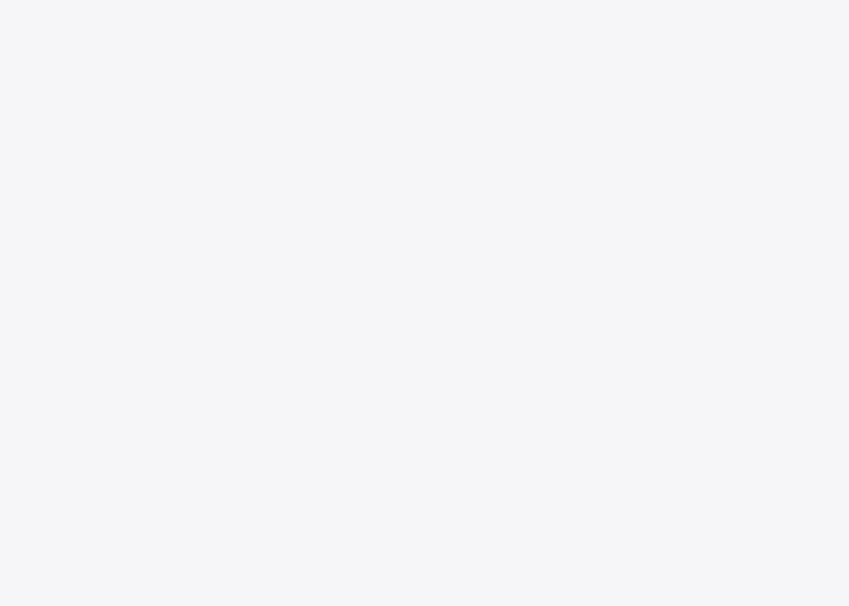
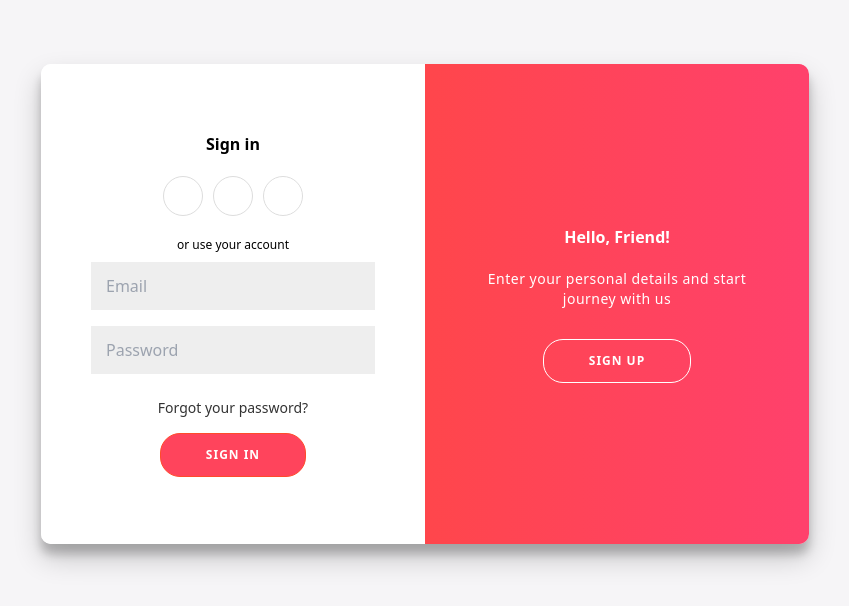
Before and after one commit to francobuceta/Ecommerce-Next.js, a Next.js app: page /auth in a window 1280 px wide. Shown: the top 606 px of the page, without its empty margins (215-1064 px from the left). Built offline with nearby package versions, Linux system fonts and the light colour scheme.

Commit message:
delete login & register pages and integrate them

```diff
--- a/src/app/auth/login/page.jsx
+++ /dev/null
@@ -1,46 +0,0 @@
-import Link from "next/link";
-
-const Login = () => {
-  return (
-    <>
-      <div class="container" id="container">
-        <div class="form-container-login sign-in-container">
-          <form action="#">
-            <h1>Sign in</h1>
-            <div class="social-container">
-              <a href="#" class="social">
-                <i class="fab fa-facebook-f"></i>
-              </a>
-              <a href="#" class="social">
-                <i class="fab fa-google-plus-g"></i>
-              </a>
-              <a href="#" class="social">
-                <i class="fab fa-linkedin-in"></i>
-              </a>
-            </div>
-            <span>or use your account</span>
-            <input type="email" placeholder="Email" />
-            <input type="password" placeholder="Password" />
-            <a href="#">Forgot your password?</a>
-            <button>Sign In</button>
-          </form>
-        </div>
-        <div class="overlay-container-login">
-          <div class="overlay-login">
-            <div class="overlay-panel overlay-right">
-              <h1>Hello, Friend!</h1>
-              <p>Enter your personal details and start journey with us</p>
-              <Link href="/auth/register">
-                <button class="ghost" id="signUp">
-                  Sign Up
-                </button>
-              </Link>
-            </div>
-          </div>
-        </div>
-      </div>
-    </>
-  );
-};
-
-export default Login;
--- a/src/app/auth/page.jsx
+++ b/src/app/auth/page.jsx
@@ -1,5 +1,84 @@
-const Auth = ({ children }) => {
-  return <>{children}</>;
+"use client";
+import { useState } from "react";
+
+const Auth = () => {
+  const [isClicked, setIsClicked] = useState(false);
+
+  const handleClick = () => {
+    setIsClicked(!isClicked);
+  };
+
+  return (
+    <section className="font-sans flex justify-center mt-16 height-[100vh]">
+      <div
+        className={`container ${isClicked ? "right-panel-active" : ""}`}
+        id="container"
+      >
+        <div className="form-container sign-up-container">
+          <form action="#">
+            <h1 className="font-bold">Create Account</h1>
+            <div className="social-container">
+              <a href="#" className="social">
+                <i className="fab fa-facebook-f"></i>
+              </a>
+              <a href="#" className="social">
+                <i className="fab fa-google-plus-g"></i>
+              </a>
+              <a href="#" className="social">
+                <i className="fab fa-linkedin-in"></i>
+              </a>
+            </div>
+            <span>or use your email for registration</span>
+            <input type="text" placeholder="Name" />
+            <input type="email" placeholder="Email" />
+            <input type="password" placeholder="Password" />
+            <button>Sign Up</button>
+          </form>
+        </div>
+        <div className="form-container sign-in-container">
+          <form action="#">
+            <h1 className="font-bold">Sign in</h1>
+            <div className="social-container">
+              <a href="#" className="social">
+                <i className="fab fa-facebook-f"></i>
+              </a>
+              <a href="#" className="social">
+                <i className="fab fa-google-plus-g"></i>
+              </a>
+              <a href="#" className="social">
+                <i className="fab fa-linkedin-in"></i>
+              </a>
+            </div>
+            <span>or use your account</span>
+            <input type="email" placeholder="Email" />
+            <input type="password" placeholder="Password" />
+            <a href="#">Forgot your password?</a>
+            <button>Sign In</button>
+          </form>
+        </div>
+        <div className="overlay-container">
+          <div className="overlay">
+            <div className="overlay-panel overlay-left">
+              <h1 className="font-bold">Welcome Back!</h1>
+              <p>
+                To keep connected with us please login with your personal info
+              </p>
+              <button className="ghost" id="signIn" onClick={handleClick}>
+                Sign In
+              </button>
+            </div>
+            <div className="overlay-panel overlay-right">
+              <h1 className="font-bold">Hello, Friend!</h1>
+              <p>Enter your personal details and start journey with us</p>
+              <button className="ghost" id="signUp" onClick={handleClick}>
+                Sign Up
+              </button>
+            </div>
+          </div>
+        </div>
+      </div>
+    </section>
+  );
 };
 
 export default Auth;
--- a/src/app/auth/register/page.jsx
+++ /dev/null
@@ -1,46 +0,0 @@
-import Link from "next/link";
-
-const Register = () => {
-  return (
-    <div class="container" id="container">
-      <div class="overlay-container-register">
-        <div class="overlay-register">
-          <div class="overlay-panel overlay-left">
-            <h1>Welcome Back!</h1>
-            <p>
-              To keep connected with us please login with your personal info
-            </p>
-            <Link href="/auth/login">
-              <button class="ghost" id="signIn">
-                Sign In
-              </button>
-            </Link>
-          </div>
-        </div>
-      </div>
-      <div class="form-container-register sign-up-container">
-        <form action="#">
-          <h1>Create Account</h1>
-          <div class="social-container">
-            <a href="#" class="social">
-              <i class="fab fa-facebook-f"></i>
-            </a>
-            <a href="#" class="social">
-              <i class="fab fa-google-plus-g"></i>
-            </a>
-            <a href="#" class="social">
-              <i class="fab fa-linkedin-in"></i>
-            </a>
-          </div>
-          <span>or use your email for registration</span>
-          <input type="text" placeholder="Name" />
-          <input type="email" placeholder="Email" />
-          <input type="password" placeholder="Password" />
-          <button>Sign Up</button>
-        </form>
-      </div>
-    </div>
-  );
-};
-
-export default Register;
--- a/src/globals.css
+++ b/src/globals.css
@@ -3,27 +3,14 @@
 @tailwind utilities;
 
 body {
-  font-family: "Montserrat", sans-serif;
   background: #f6f5f7;
-  display: flex;
-  flex-direction: column;
-  justify-content: center;
-  align-items: center;
-  height: 100vh;
-  margin: -20px 0 50px;
-  margin-top: 20px;
-}
-
-h1 {
-  font-weight: bold;
-  margin: 0;
 }
 
 p {
   font-size: 14px;
   font-weight: 100;
   line-height: 20px;
-  letter-spacing: 0.5px;
+  letter-spacing: .5px;
   margin: 20px 0 30px;
 }
 
@@ -41,7 +28,7 @@ a {
 .container {
   background: #fff;
   border-radius: 10px;
-  box-shadow: 0 14px 28px rgba(0, 0, 0, 0.2), 0 10px 10px rgba(0, 0, 0, 0.2);
+  box-shadow: 0 14px 28px rgba(0, 0, 0, .2), 0 10px 10px rgba(0, 0, 0, .2);
   position: relative;
   overflow: hidden;
   width: 768px;
@@ -49,22 +36,11 @@ a {
   min-height: 480px;
 }
 
-.form-container-login form {
+.form-container form {
   background: #fff;
   display: flex;
   flex-direction: column;
-  padding: 0 50px;
-  height: 100%;
-  justify-content: center;
-  align-items: center;
-  text-align: center;
-}
-
-.form-container-register form {
-  background: #fff;
-  display: flex;
-  flex-direction: column;
-  padding: 0 50px;
+  padding:  0 50px;
   height: 100%;
   justify-content: center;
   align-items: center;
@@ -86,15 +62,7 @@ a {
   width: 40px;
 }
 
-.form-container-login input {
-  background: #eee;
-  border: none;
-  padding: 12px 15px;
-  margin: 8px 0;
-  width: 100%;
-}
-
-.form-container-register input {
+.form-container input {
   background: #eee;
   border: none;
   padding: 12px 15px;
@@ -116,7 +84,7 @@ button {
 }
 
 button:active {
-  transform: scale(0.95);
+  transform: scale(.95);
 }
 
 button:focus {
@@ -128,53 +96,38 @@ button.ghost {
   border-color: #fff;
 }
 
-.form-container-login {
+.form-container {
   position: absolute;
   top: 0;
   height: 100%;
-  transition: all 0.6s ease-in-out;
-}
-
-.form-container-register {
-  position: absolute;
-  top: 0;
-  height: 100%;
-  transition: all 0.6s ease-in-out;
+  transition: all .6s ease-in-out;
 }
 
 .sign-in-container {
   left: 0;
   width: 50%;
+  z-index: 2;
 }
 
 .sign-up-container {
-  left: 50%;
+  left: 0;
   width: 50%;
+  z-index: 1;
+  opacity: 0;
 }
 
-.overlay-container-login {
+.overlay-container {
   position: absolute;
   top: 0;
   left: 50%;
   width: 50%;
   height: 100%;
   overflow: hidden;
-  transition: transform 0.6s ease-in-out;
+  transition: transform .6s ease-in-out;
   z-index: 100;
 }
 
-.overlay-container-register {
-  position: absolute;
-  top: 0;
-  /* left: 50%; */
-  width: 50%;
-  height: 100%;
-  overflow: hidden;
-  transition: transform 0.6s ease-in-out;
-  z-index: 100;
-}
-
-.overlay-login {
+.overlay {
   background: #ff416c;
   background: linear-gradient(to right, #ff4b2b, #ff416c) no-repeat 0 0 / cover;
   color: #fff;
@@ -183,19 +136,7 @@ button.ghost {
   height: 100%;
   width: 200%;
   transform: translateY(0);
-  transition: transform 0.6s ease-in-out;
-}
-
-.overlay-register {
-  background: #ff416c;
-  background: linear-gradient(to right, #ff4b2b, #ff416c) no-repeat 0 0 / cover;
-  color: #fff;
-  position: relative;
-  /* left: -100%; */
-  height: 100%;
-  width: 200%;
-  transform: translateY(0);
-  transition: transform 0.6s ease-in-out;
+  transition: transform .6s ease-in-out;
 }
 
 .overlay-panel {
@@ -210,7 +151,7 @@ button.ghost {
   width: 50%;
   text-align: center;
   transform: translateY(0);
-  transition: transform 0.6s ease-in-out;
+  transition: transform .6s ease-in-out;
 }
 
 .overlay-right {
@@ -221,3 +162,35 @@ button.ghost {
 .overlay-left {
   transform: translateY(-20%);
 }
+
+/* Move signin to right */
+.container.right-panel-active .sign-in-container {
+  transform: translateY(100%);
+}
+
+/* Move overlay to left */
+.container.right-panel-active .overlay-container {
+  transform: translateX(-100%);
+}
+
+/* Bring signup over signin */
+.container.right-panel-active .sign-up-container {
+  transform: translateX(100%);
+  opacity: 1;
+  z-index: 5;
+}
+
+/* Move overlay back to right */
+.container.right-panel-active .overlay {
+  transform: translateX(50%);
+}
+
+/* Bring back the text to center */
+.container.right-panel-active .overlay-left {
+  transform: translateY(0);
+}
+
+/* Same effect for right */
+.container.right-panel-active .overlay-right {
+  transform: translateY(20%);
+}
```
Also changed, not shown: src/components/auth/Login.jsx (added), src/components/auth/Register.jsx (deleted).
